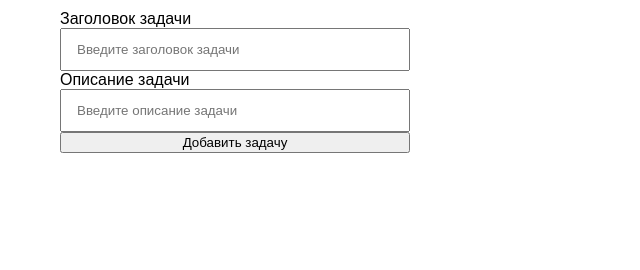
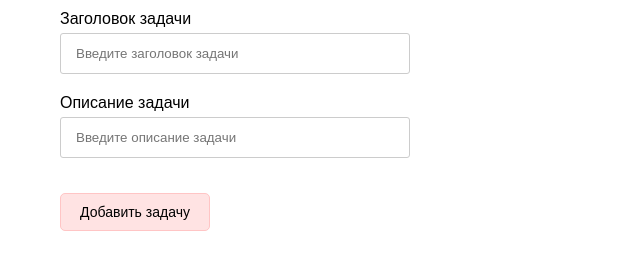
Before and after one commit to CodeOfMisanthrope/js-plugin-infra, a website built with Vite: page index.html in a window 1280 px wide. Shown: the whole page, without its empty margins (0-640 px from the left). Built offline with nearby package versions, Linux system fonts and the light colour scheme.

Commit message:
feat(kv-storage): added ui.css, styled form

```diff
--- a/assets/styles/main.css
+++ b/assets/styles/main.css
@@ -1,4 +1,5 @@
 @import "normalize.css";
+@import "ui.css";
 
 .container {
   margin: auto;
@@ -11,7 +12,17 @@
   flex-direction: column;
   max-width: 350px;
 
+  &__label {
+    margin-bottom: 5px;
+  }
+
   &__input {
-    padding: 12px 15px;
+    &-title {
+      margin-bottom: 20px;
+    }
+
+    &-desc {
+      margin-bottom: 35px;
+    }
   }
 }
--- /dev/null
+++ b/assets/styles/ui.css
@@ -0,0 +1,22 @@
+.form__input {
+  padding: 12px 15px;
+  border-radius: 3px;
+  border: 1px solid #ccc;
+}
+
+.form__input:focus {
+  outline: none;
+}
+
+.form__input:active {
+  outline: none;
+}
+
+.form__submit {
+  padding: 10px 7px;
+  max-width: 150px;
+  background-color: #ffe3e3;
+  border-radius: 5px;
+  border: 1px solid #ffc5c5;
+  font-size: 14px;
+}
--- a/index.html
+++ b/index.html
@@ -14,11 +14,13 @@
 <div id="root">
   <div class="container">
     <form action="" class="form">
-      <label for="form__input-title">Заголовок задачи</label>
-      <input id="form__input-title" class="form__input" type="text" name="title" placeholder="Введите заголовок задачи">
+      <label for="form__input-title" class="form__label">Заголовок задачи</label>
+      <input id="form__input-title" class="form__input-title form__input" type="text" name="title"
+             placeholder="Введите заголовок задачи">
 
-      <label for="form__input-desc">Описание задачи</label>
-      <input id="form__input-desc" class="form__input" type="text" name="desc" placeholder="Введите описание задачи">
+      <label for="form__input-desc" class="form__label">Описание задачи</label>
+      <input id="form__input-desc" class="form__input-desc form__input" type="text" name="desc"
+             placeholder="Введите описание задачи">
 
       <input class="form__submit" type="submit" value="Добавить задачу">
     </form>
```
